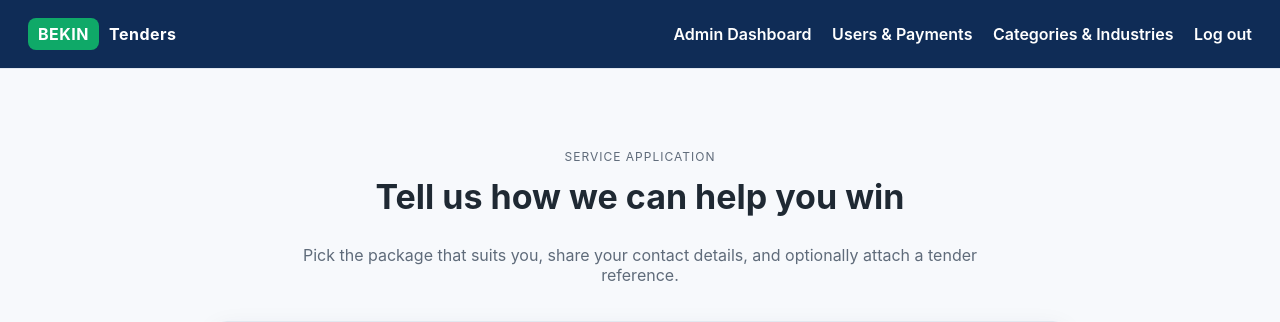
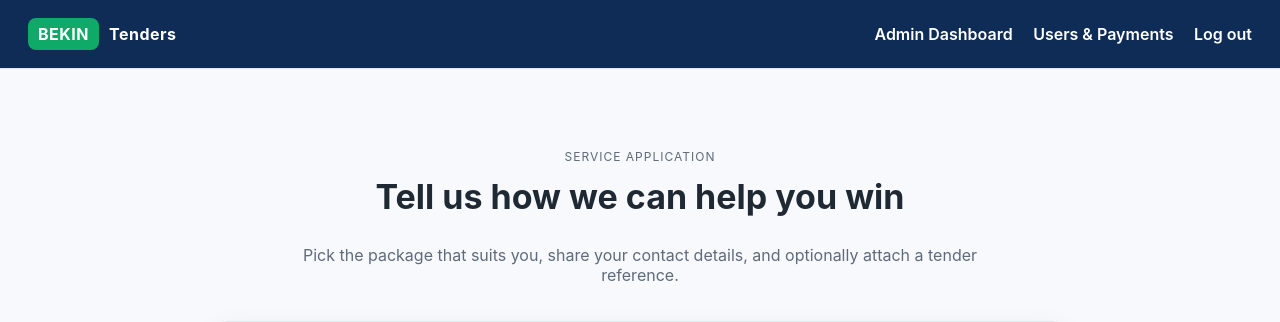
Before and after one commit to dadwert90-boop/BekinTenders, a Flask app: page /apply in a window 1280 px wide. Shown: the top 322 px of the page. Run offline with Flask 3, Linux system fonts and the light colour scheme; the visitor is signed in with stand-in values (Sample User, id 1); some libraries are stand-ins or nearby versions.

Commit message:
Remove taxonomy link from admin menu

```diff
--- a/templates/base.html
+++ b/templates/base.html
@@ -21,7 +21,6 @@
     {% if session.get("is_admin") %}
       <a href="{{ url_for('admin_index', run=1) }}">Admin Dashboard</a>
       <a href="{{ url_for('admin_users') }}">Users & Payments</a>
-      <a href="{{ url_for('admin_taxonomy') }}">Categories & Industries</a>
       <a href="{{ url_for('admin_logout') }}">Log out</a>
     {% else %}
       <a href="{{ url_for('admin_login') }}">Admin Dashboard</a>
```
